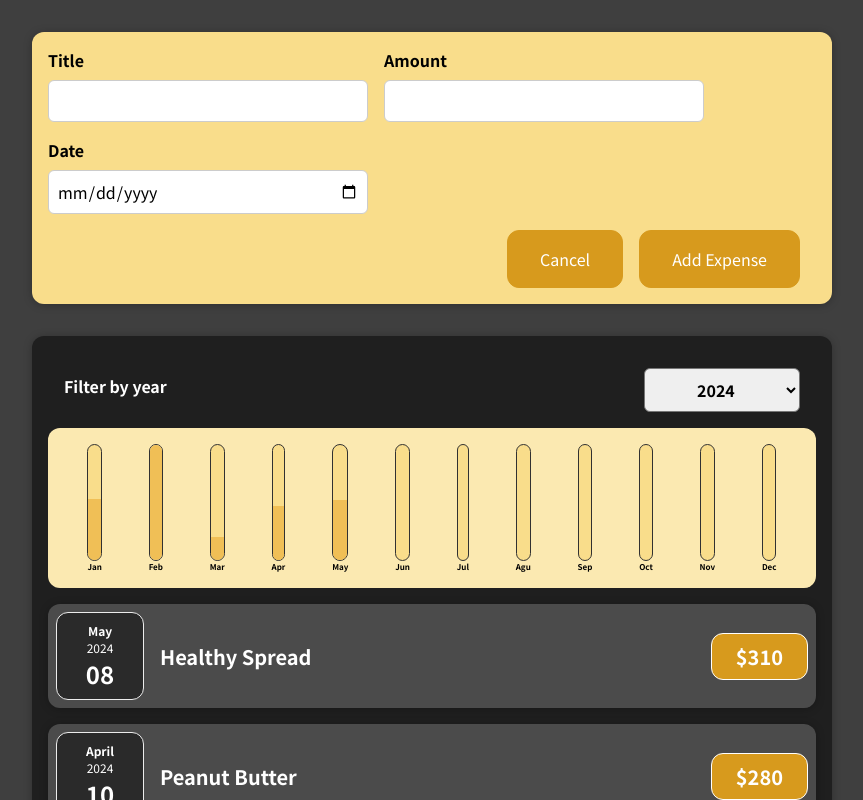
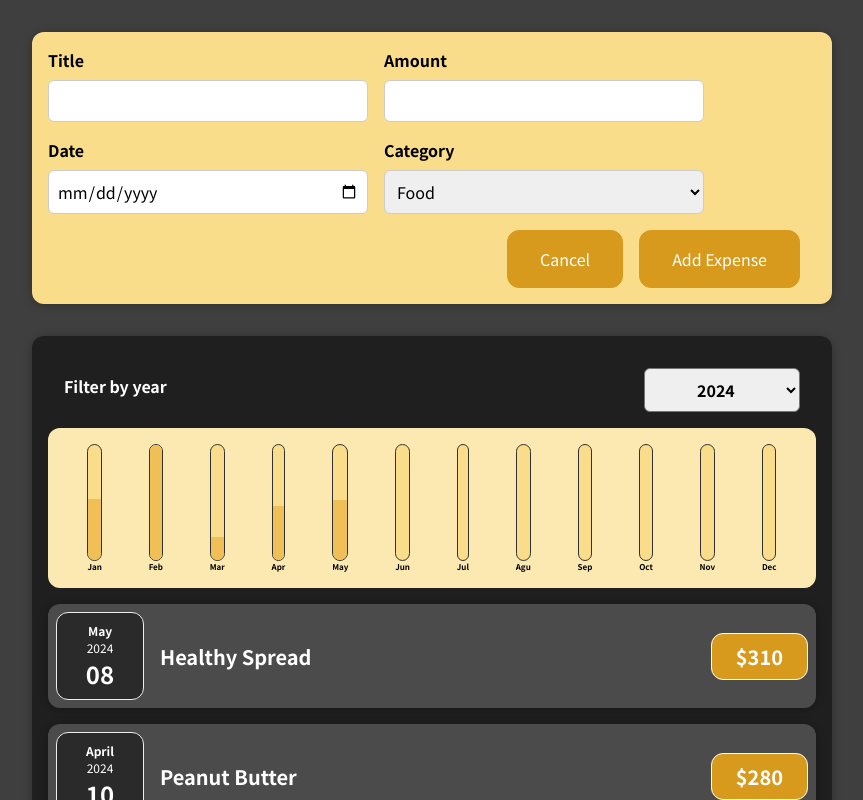
Before and after one commit to RadwaAhmed4869/Expense-Tracker, a React (Create React App) app: page / in a window 1280 px wide. Both pictures are taken after a click on the button "Add New Expense". Shown: the top 800 px of the page, without its empty margins (208-1071 px from the left). Built offline with nearby package versions, Linux system fonts and the light colour scheme.

Commit message:
add category (WIP)

```diff
--- a/src/components/Expenses/ExpensesList.js
+++ b/src/components/Expenses/ExpensesList.js
@@ -16,6 +16,7 @@ const ExpensesList = (props) => {
           title={expense.title}
           amount={expense.amount}
           date={expense.date}
+          category={expense.category}
         />
       ))}
     </ul>
--- a/src/components/NewExpense/ExpenseForm.css
+++ b/src/components/NewExpense/ExpenseForm.css
@@ -21,6 +21,15 @@
   max-width: 100%;
 }
 
+.new-expense select {
+  font: inherit;
+  padding: 0.5rem;
+  width: 20rem;
+  border-radius: 6px;
+  border: 1px solid #ccc;
+  text-align: start;
+}
+
 .new-expense__actions {
   text-align: right;
 }
--- a/src/components/NewExpense/ExpenseForm.js
+++ b/src/components/NewExpense/ExpenseForm.js
@@ -6,6 +6,7 @@ const ExpenseForm = (props) => {
   const [enteredTitle, setTitle] = useState("");
   const [enteredAmount, setAmount] = useState("");
   const [enteredDate, setDate] = useState("");
+  const [enteredCategory, setCategory] = useState("");
 
   // const [userInput, setUserInput] = useState({
   //   title: "",
@@ -44,6 +45,10 @@ const ExpenseForm = (props) => {
     // });
   };
 
+  const categoryChangeHandler = (event) => {
+    setCategory(event.target.value);
+  };
+
   const sumbitHandeler = (event) => {
     event.preventDefault();
 
@@ -51,6 +56,7 @@ const ExpenseForm = (props) => {
       title: enteredTitle,
       amount: enteredAmount,
       date: new Date(enteredDate),
+      category: enteredCategory,
     };
 
     // console.log(expenseData);
@@ -92,9 +98,21 @@ const ExpenseForm = (props) => {
             onChange={dateChangeHandler}
           />
         </div>
+        <div className="new-expense__control">
+          <label>Category</label>
+          <select value={props.selected} onChange={categoryChangeHandler}>
+            <option value="food">Food</option>
+            <option value="health">Health</option>
+            <option value="clothes">Clothes</option>
+            <option value="hobby">Hobby</option>
+            <option value="electronics">Electronics</option>
+          </select>
+        </div>
       </div>
       <div className="new-expense__actions">
-        <button type="button" onClick={props.onCancel}>Cancel</button>
+        <button type="button" onClick={props.onCancel}>
+          Cancel
+        </button>
         <button type="submit">Add Expense</button>
       </div>
     </form>
```
Lines whose indentation alone changed are shown as unchanged.
